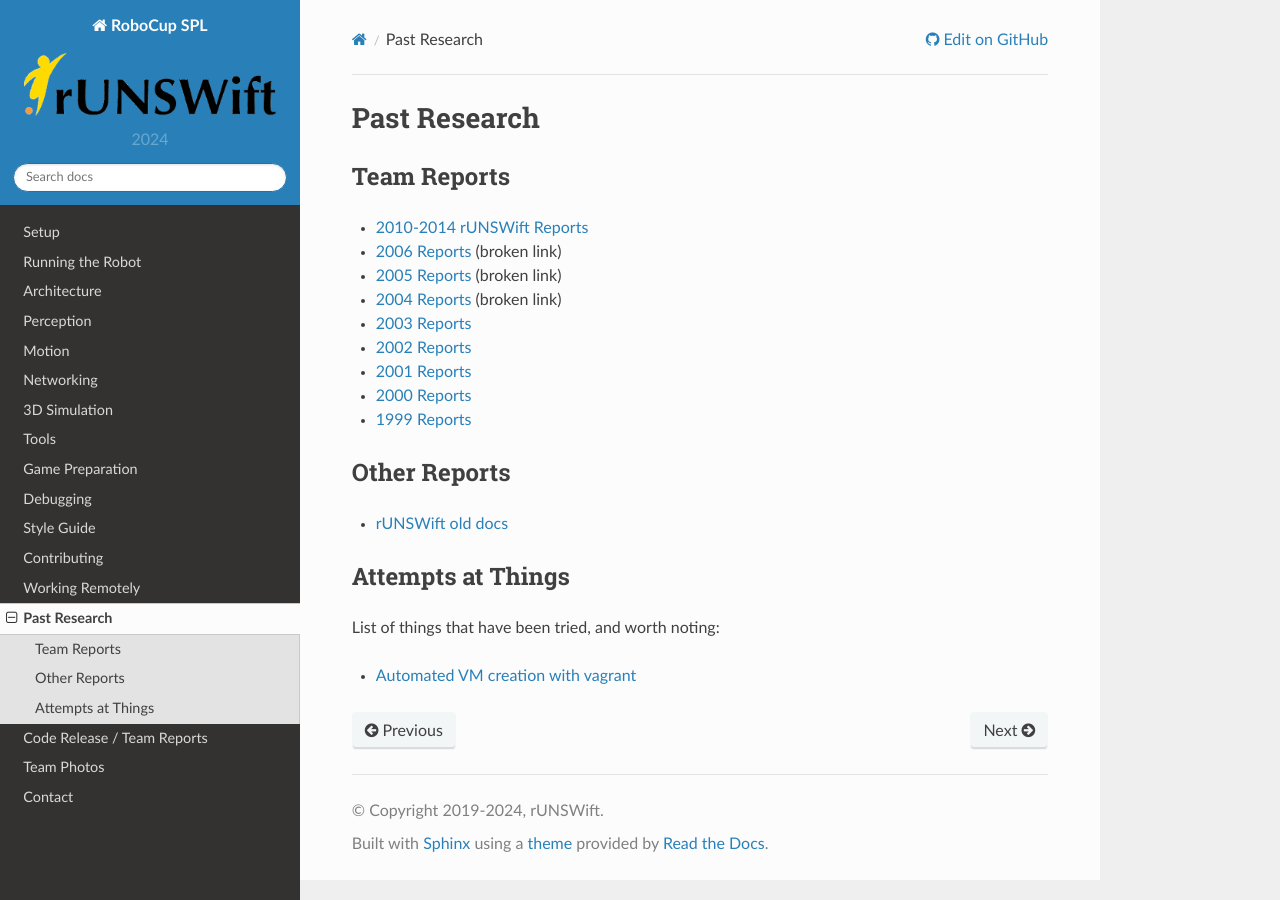
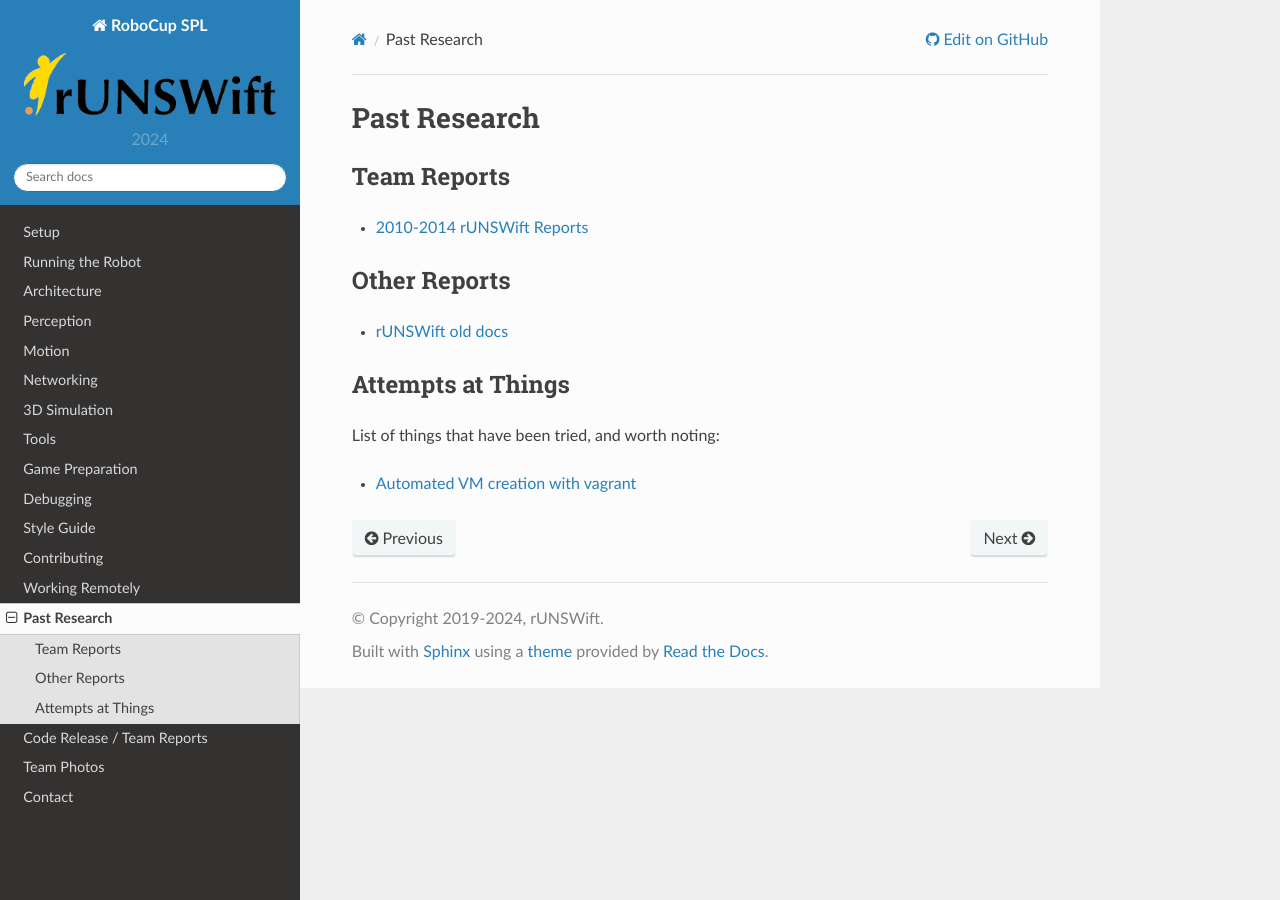
Before and after one commit to UNSWComputing/rUNSWift-docs, a Sphinx documentation site: the page built from source/past_research.rst, in a window 1280 px wide. Built offline with Sphinx 7.4.7 and the Read the Docs theme 2.0.0, drawn with Linux system fonts in a browser that asks for light colours.

Commit message:
Revert "Update past_research.rst"

```diff
--- a/source/past_research.rst
+++ b/source/past_research.rst
@@ -7,14 +7,7 @@ Team Reports
 ************
 
 * `2010-2014 rUNSWift Reports <http://cgi.cse.unsw.edu.au/~robocup/2014ChampionTeamPaperReports/>`_
-* `2006 Reports <http://cgi.cse.unsw.edu.au/~robocup/2006site/>`_ (broken link)
-* `2005 Reports <http://cgi.cse.unsw.edu.au/~robocup/2005site/>`_ (broken link)
-* `2004 Reports <http://cgi.cse.unsw.edu.au/~robocup/2004site/>`_ (broken link)
-* `2003 Reports <http://cgi.cse.unsw.edu.au/~robocup/2003site/>`_
-* `2002 Reports <http://cgi.cse.unsw.edu.au/~robocup/2002site/>`_
-* `2001 Reports <http://cgi.cse.unsw.edu.au/~robocup/2001site/>`_
-* `2000 Reports <http://cgi.cse.unsw.edu.au/~robocup/2000site/>`_
-* `1999 Reports <http://cgi.cse.unsw.edu.au/~robocup/1999site/>`_
+
 
 *************
 Other Reports
```
